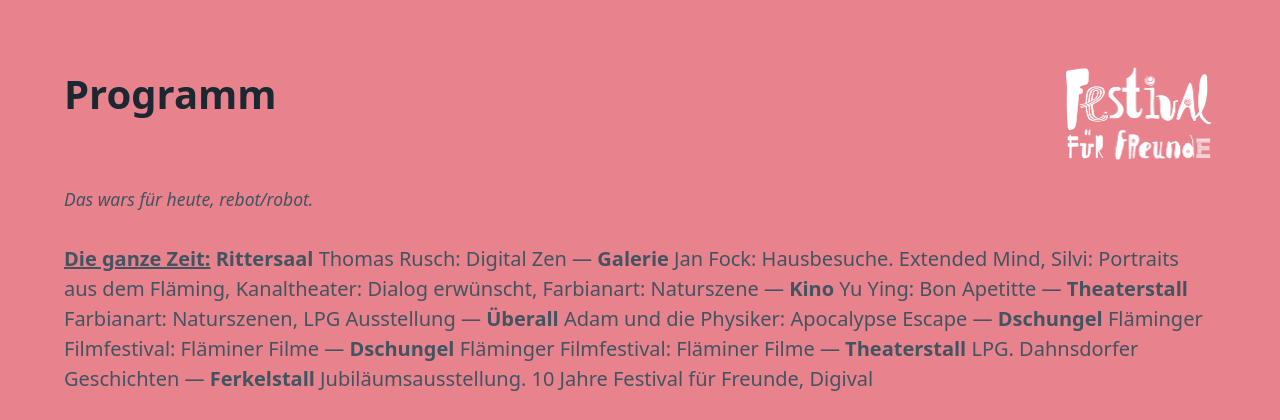
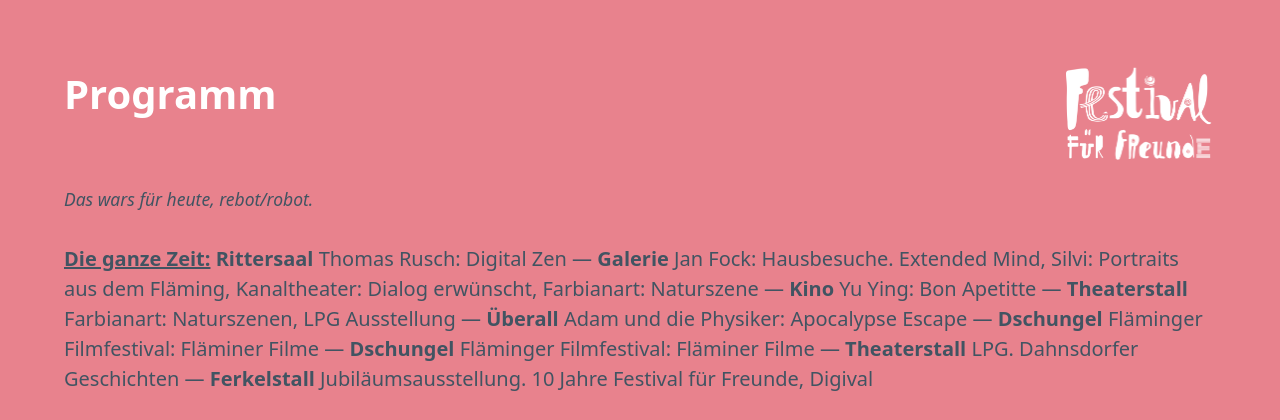
Before and after one commit to 72nd/fuef-timetable, a Flask app: template fuef_timetable/templates/main.html in a window 1280 px wide. Shown: the top 420 px of the page. Run offline with Flask 3, Linux system fonts and the light colour scheme; the template is opened without the code that fills it, so the values that code supplies are empty.

Commit message:
Fix color front

```diff
--- a/fuef_timetable/static/style.css
+++ b/fuef_timetable/static/style.css
@@ -45,7 +45,10 @@
 
 .front{
   z-index: 2;
-  color: white;
+}
+
+h1{
+    color: white;
 }
 
 #slides{
```
